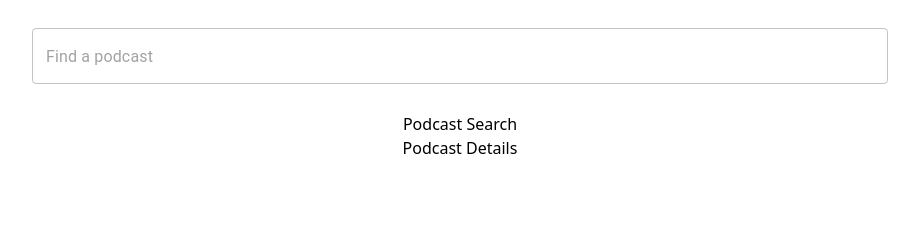
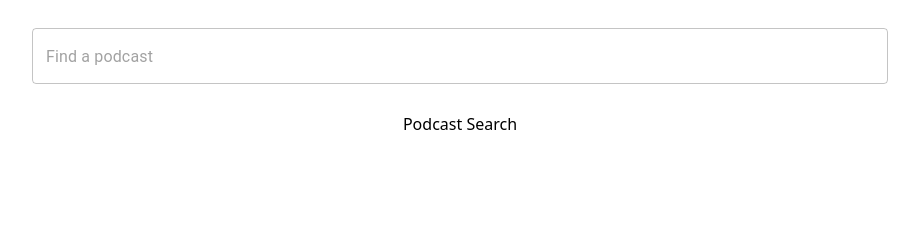
Before and after one commit to Molina-Daniel/podcasts-player-react, a React (Vite) app: page / in a window 1280 px wide. Shown: the top 226 px of the page, without its empty margins (180-1099 px from the left). Built offline with nearby package versions, Linux system fonts and the light colour scheme.

Commit message:
feat: add router

```diff
--- a/package.json
+++ b/package.json
@@ -15,7 +15,8 @@
     "@mui/material": "^5.14.8",
     "axios": "^1.5.0",
     "react": "^18.2.0",
-    "react-dom": "^18.2.0"
+    "react-dom": "^18.2.0",
+    "react-router-dom": "^6.15.0"
   },
   "devDependencies": {
     "@types/react": "^18.2.15",
--- a/src/App.jsx
+++ b/src/App.jsx
@@ -1,6 +1,7 @@
 import { useState } from "react";
 import { TextField } from "@mui/material";
 import axios from "axios";
+import { BrowserRouter } from "react-router-dom";
 
 import PodcastPlayer from "./components/PodcastPlayer";
 import MainSection from "./pages/MainSection";
@@ -30,6 +31,7 @@ function App() {
   return (
     <>
       <div className="w-10/12 max-w-4xl text-center m-auto relative">
+        <BrowserRouter>
           <div className="px-5 py-7">
             <TextField
               value={searchText}
@@ -45,6 +47,7 @@ function App() {
           </div>
           <MainSection podcasts={podcasts} />
           <PodcastPlayer />
+        </BrowserRouter>
       </div>
     </>
   );
--- a/src/pages/MainSection.jsx
+++ b/src/pages/MainSection.jsx
@@ -1,11 +1,15 @@
+import { Routes, Route } from "react-router-dom";
+
 import PodcastDetails from "./PodcastDetails";
 import PodcastSearch from "./PodcastSearch";
 
 function MainSection({ podcasts = [] }) {
   return (
     <>
-      <PodcastSearch podcasts={podcasts} />
-      <PodcastDetails />
+      <Routes>
+        <Route path="/" element={<PodcastSearch podcasts={podcasts} />}></Route>
+        <Route path="/podcast" element={<PodcastDetails />} />
+      </Routes>
     </>
   );
 }
```
Also changed, not shown: 1 other file (tests, documents, lock files or other folders). Lines whose indentation alone changed are shown as unchanged.
